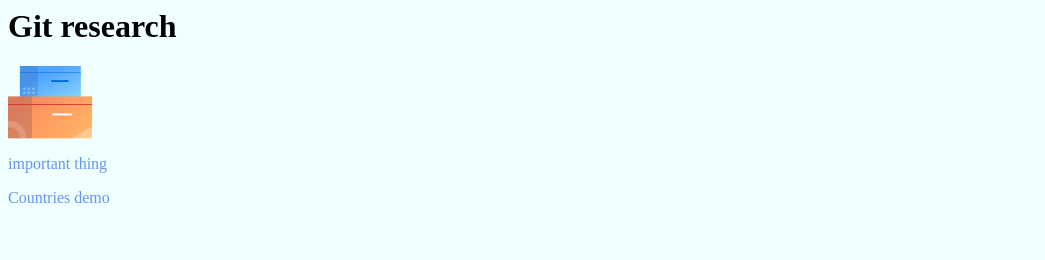
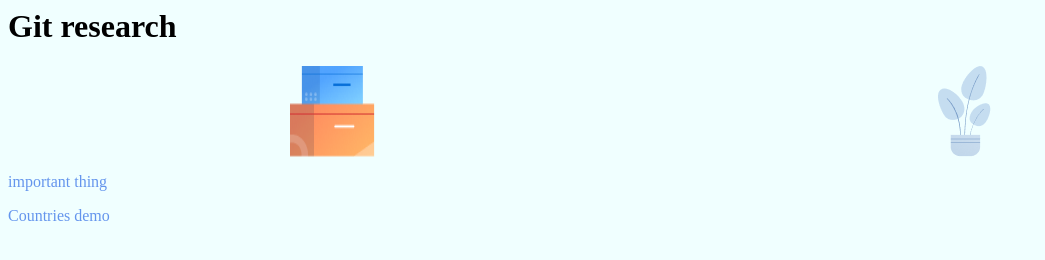
Before and after one commit to high489/git-testing, a plain HTML site: page index.html in a window 1280 px wide. Shown: the whole page, without its empty margins (0-1045 px from the left). Drawn offline with Linux system fonts and the light colour scheme.

Commit message:
plant image added
new css styles for images added

```diff
--- a/index.html
+++ b/index.html
@@ -7,7 +7,10 @@
 </head>
 <body>
   <h1>Git research</h1>
-  <img src="boxes.png" alt="boxes">
+  <div class="images">
+    <img src="images/boxes.png" alt="boxes">
+    <img src="images/plant.png" alt="plant">
+  </div>
   <p>important thing</p>
   <p>Countries <a href="https://high489.github.io/react-pet-countriesapi/">demo</a></p>
 </body>
--- a/styles.css
+++ b/styles.css
@@ -11,3 +11,8 @@ p > a {
   text-decoration: none;
   color: cornflowerblue;
 }
+
+.images {
+  display: flex;
+  justify-content: space-around;
+}
```
Also changed, not shown: images/boxes.png (renamed from boxes.png), images/plant.png (added).
